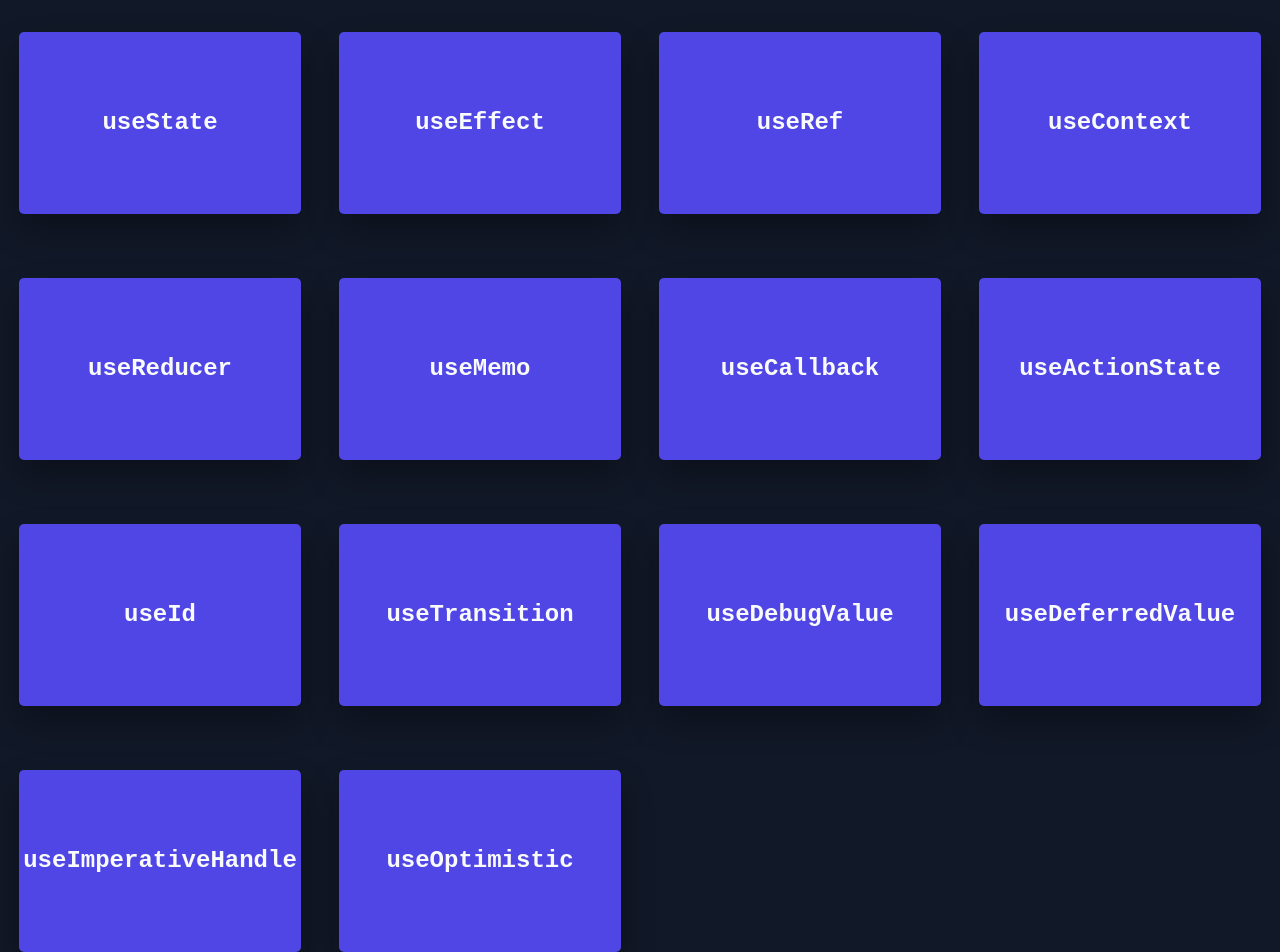
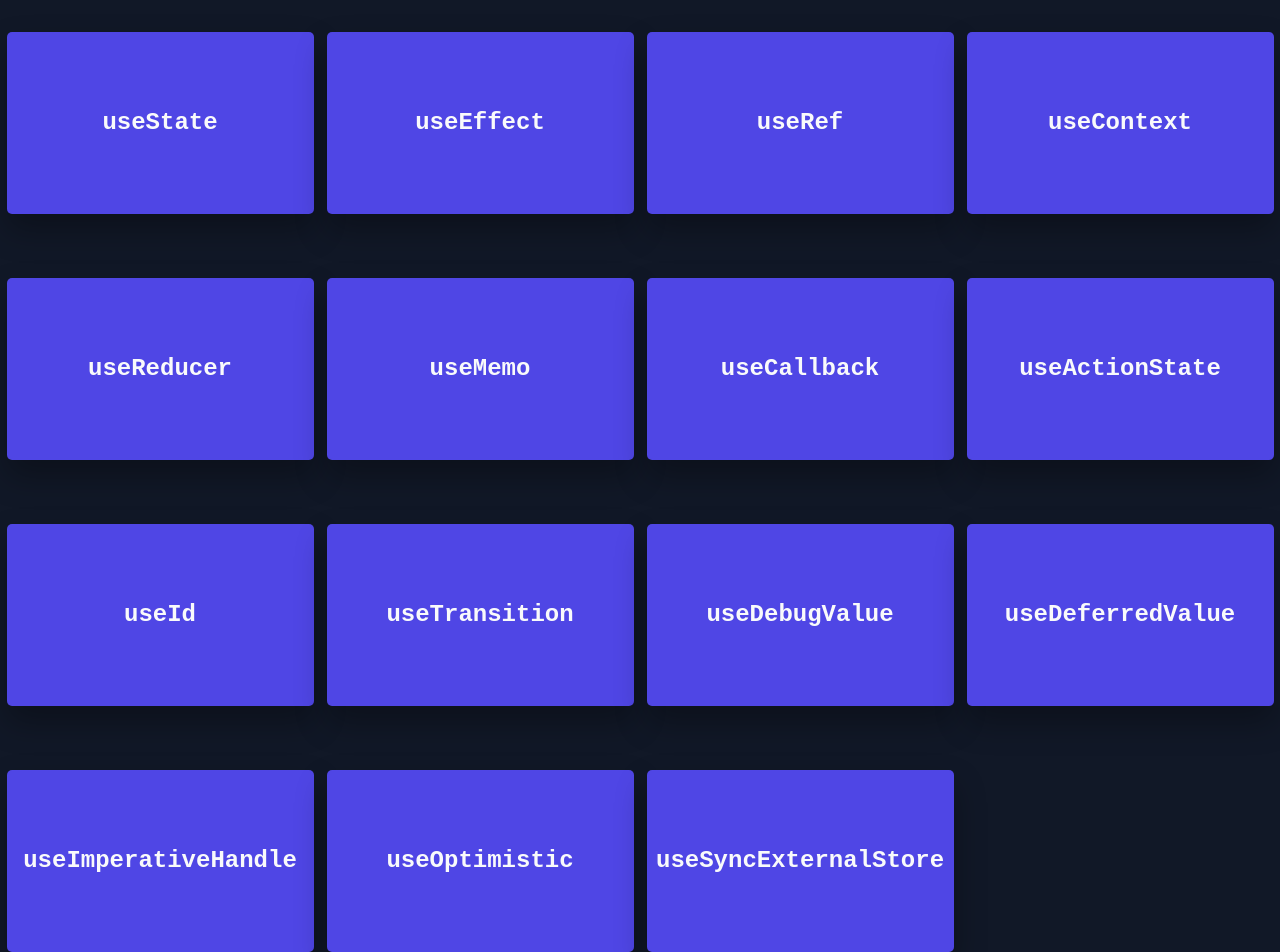
Before and after one commit to Dattele/React-Hooks, a React (Vite) app: page / in a window 1280 px wide. Shown: the top 952 px of the page. Built offline with nearby package versions, Linux system fonts and the light colour scheme.

Commit message:
- Updated styles - Added the useSyncExternalStore hook data

```diff
--- a/src/components/Hooks/HookCard/HookCard.css
+++ b/src/components/Hooks/HookCard/HookCard.css
@@ -2,7 +2,7 @@
   cursor: pointer;
   box-shadow: 0 1rem 2rem rgba(0, 0, 0, 0.3);
   font-family: 'Fira Code', monospace;
-  width: 250px;
+  width: 275px;
   height: 125px;
   display: flex;
   align-items: center;
@@ -17,12 +17,15 @@
     margin-bottom: 2rem;
   }
 
-  @media (min-width: 900px) {
+  @media (min-width: 960px) {
     margin-bottom: 3rem;
+    width: 275px;
+    height: 150px;
   }
 
-  @media (min-width: 1200px) {
+  @media (min-width: 1280px) {
     margin-bottom: 4rem;
+    width: 275px;
     height: 150px;
   }
 }
--- a/src/components/Hooks/Hooks.css
+++ b/src/components/Hooks/Hooks.css
@@ -7,11 +7,11 @@
     grid-template-columns: repeat(2, 1fr);
   }
 
-  @media (min-width: 900px) {
+  @media (min-width: 960px) {
     grid-template-columns: repeat(3, 1fr);
   }
 
-  @media (min-width: 1200px) {
+  @media (min-width: 1280px) {
     grid-template-columns: repeat(4, 1fr);
   }
 }
--- a/src/data/HookData.jsx
+++ b/src/data/HookData.jsx
@@ -717,6 +717,63 @@ const HookData = [
     the UI shows the current state.`,
     link: 'https://react.dev/reference/react/useOptimistic',
   },
+  {
+    name: 'useSyncExternalStore',
+    description: 'Allows you to subscribe to an external store.',
+    syntax:
+      'const snapshot = useSyncExternalStore(subscribe, getSnapshot, getServerSnapshot?)',
+    parameters: [
+      {
+        name: 'subscribe',
+        type: 'function',
+        description: `A function that takes in a callback that gets called whenever the store changes. Returns a clean up function
+        that unsubscribes from the store.`,
+      },
+      {
+        name: 'getSnapshot',
+        type: 'function',
+        description: `A function that returns the current value from the store.`,
+      },
+      {
+        name: 'getServerSnapshot',
+        type: 'function - optional',
+        description: `A function that returns the initial snapshot used during server rendering. This ensures server and client renders match.`,
+      },
+    ],
+    returns: [
+      {
+        name: 'snapshot',
+        type: 'any',
+        description: `The current snapshot of the store. The component will re-render whenever this snapshot changes.`,
+      },
+    ],
+    useCases: [
+      'Subscribing to external data sources such as Redux, Zustand, or custom stores.',
+      'Listening to WebSockets or real-time events with consistent updates.',
+    ],
+    exampleCode: `
+      import { useSyncExternalStore } from 'react';
+
+      // Example: subscribe to window size changes
+      function subscribe(callback) {
+        window.addEventListener('resize', callback);
+        return () => window.removeEventListener('resize', callback);
+      }
+
+      function getSnapshot() {
+        return window.innerWidth;
+      }
+
+      export default function WindowWidth() {
+        const width = useSyncExternalStore(subscribe, getSnapshot);
+        return <p>Window width: {width}px</p>;
+      }
+      `,
+    explanation: `The useSyncExternalStore hook allows you to safely subscribe to external stores.
+    You provide a subscribe function to listen for store changes, a getSnapshot function to get
+    the store's current value on the client, and optionally a getServerSnapshot for server rendering.`,
+    link: 'https://react.dev/reference/react/useSyncExternalStore',
+  },
 ];
 
 export default HookData;
```
